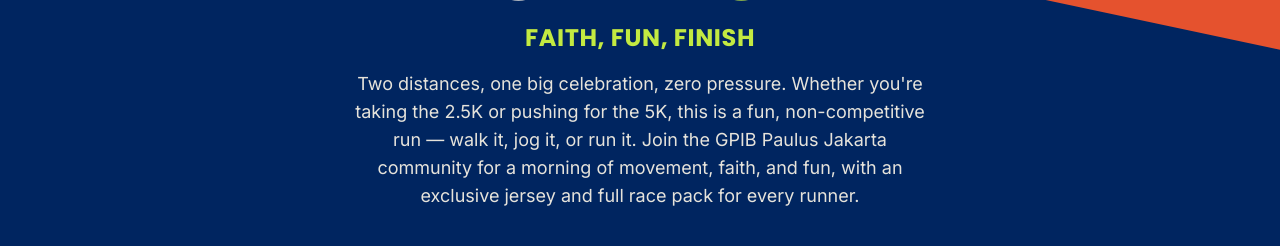
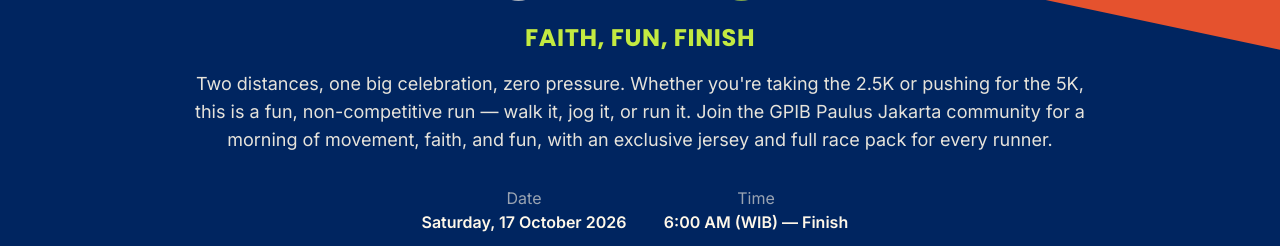
Before and after one commit to karenlontoh/fun-run, a Next.js app: page / in a window 1280 px wide. Shown: the part 335-581 px from the top of the page. Built offline with nearby package versions, Linux system fonts and the light colour scheme.

Commit message:
Widen hero description paragraph to wrap in fewer lines
Was wrapping to 5 lines at max-w-xl; widen to max-w-4xl so it reads
as 3 lines on desktop.

Co-Authored-By: Claude Sonnet 5 <noreply@anthropic.com>

```diff
--- a/app/page.tsx
+++ b/app/page.tsx
@@ -108,7 +108,7 @@ export default function Home() {
               <p className="font-display mt-4 text-xl tracking-wide text-lime sm:text-2xl">
                 {EVENT.tagline.toUpperCase()}
               </p>
-              <p className="mx-auto mt-4 max-w-xl text-base text-cream/90 sm:text-lg">
+              <p className="mx-auto mt-4 max-w-4xl text-base text-cream/90 sm:text-lg">
                 Two distances, one big celebration, zero pressure. Whether you&apos;re taking the
                 2.5K or pushing for the 5K, this is a fun, non-competitive run — walk it, jog it,
                 or run it. Join the {EVENT.church} community for a morning of movement, faith, and
```
